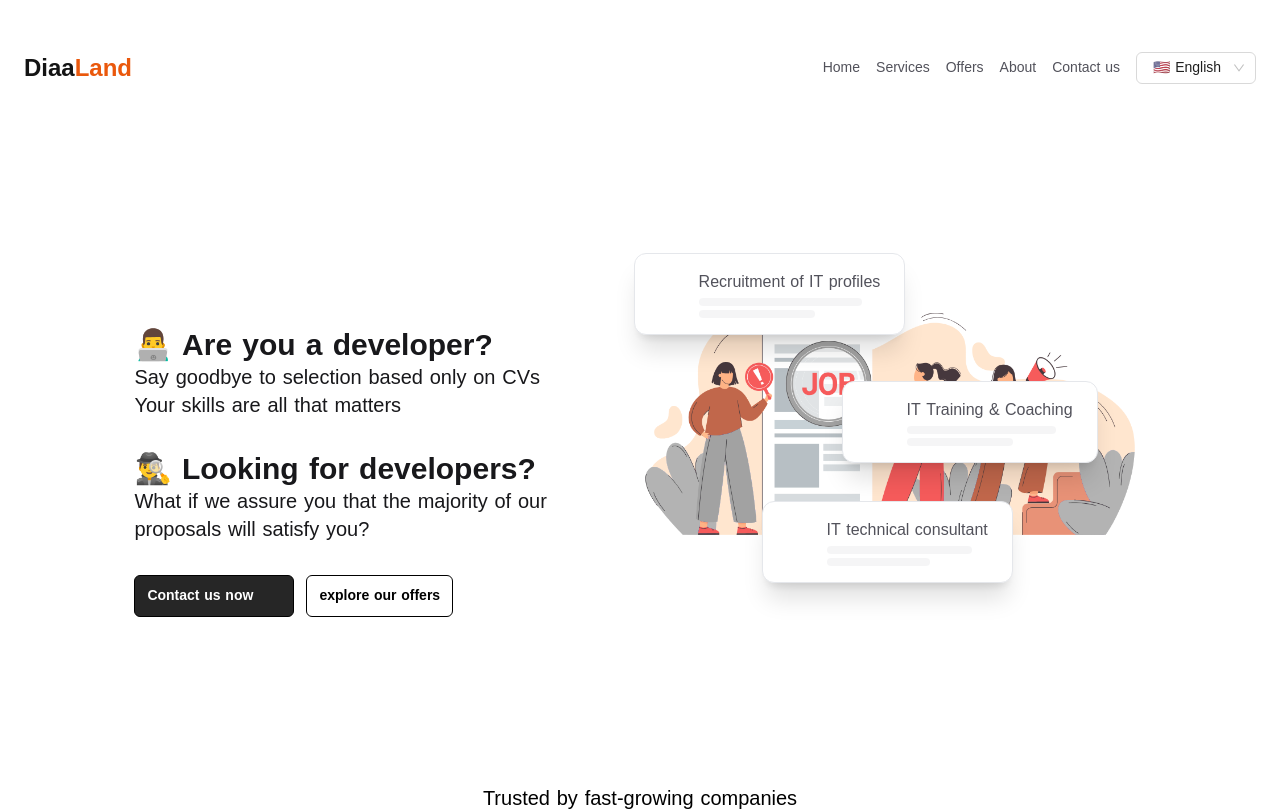
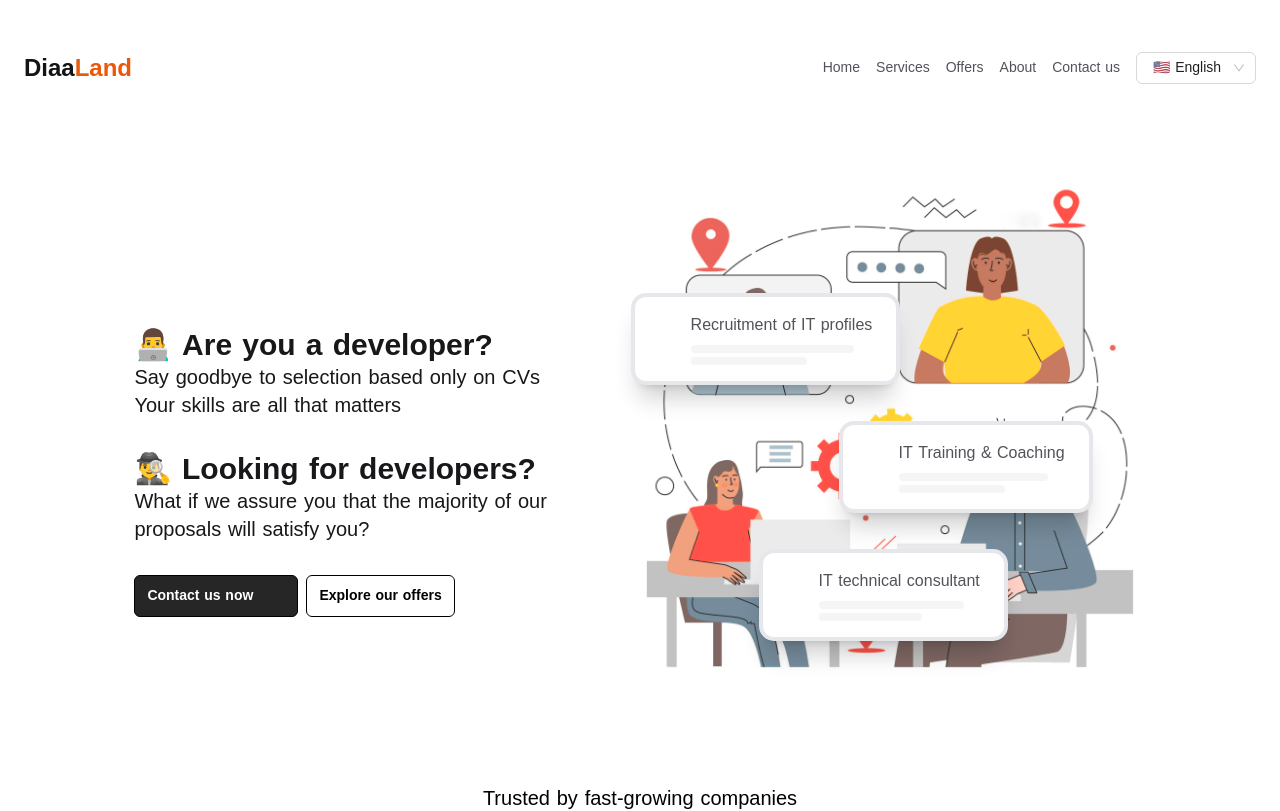
Before and after one commit to Labrahmi/diaaland, a React (Vite) app: page /en in a window 1280 px wide. Shown: the top 811 px of the page. Built offline with nearby package versions, Linux system fonts and the light colour scheme; some icons are missing; a web font is replaced by a local one.

Commit message:
#update: Hero more flex and cool, all languages

```diff
--- a/src/pages/ar/components/Hero.jsx
+++ b/src/pages/ar/components/Hero.jsx
@@ -29,49 +29,45 @@ function Hero() {
           </div>
         </div>
 
-        <div className='group/all relative saturate-0 hover:saturate-100 transition-all duration-500 ease-in-out animation-bounce'>
-          <img src={"/6203116.jpg"} className="w-[36rem] scale-[0.98] group-hover/all:scale-100 group-hover/all:opacity-80 opacity-15 select-none group/all-hover:saturate-150 group-hover/all:blur-none blur-sm transition-all duration-500 ease-in-out" alt="logo" />
+        <div className='md:group/all relative transition-all duration-500 ease-in-out animation-bounce'>
+          <img src={"/6203116.jpg"} className="md:w-[32rem] w-[24rem] scale-[0.95] md:group-hover/all:scale-[1] md:group-hover/all:opacity-20 opacity-80 select-none md:group-hover/all:saturate-0 saturate-150 md:group-hover/all:blur-md blur-none transition-all duration-500 ease-in-out py-2 md:py-0" alt="logo" />
           {/*  */}
-          <a href='#' className="group/item absolute ring ring-gray-200 hover:ring-blue-100 hidden md:flex items-center p-4 px-6 bg-white rounded-xl border top-32 left-0 animate-[wave_8s_linear_infinite_300ms] shadow-xl shadow-[#00000032] transition-all duration-500 ease-in-out">
-            <div className='flex scale-125 fill-zinc-600 group-hover/item:fill-blue-500 transition-all duration-500 ease-in-out'><box-icon name='check-circle'></box-icon></div>
+          <a href='#' className="md:group/item absolute ring ring-gray-200 hover:ring-blue-100 hidden md:flex items-center p-4 px-6 bg-white rounded-xl border top-32 left-0 animate-[wave_8s_linear_infinite_300ms] shadow-xl shadow-[#00000032] transition-all duration-500 ease-in-out">
+            <div className='flex scale-125 fill-zinc-600 md:group-hover/item:fill-blue-500 transition-all duration-500 ease-in-out'><box-icon name='check-circle'></box-icon></div>
             <div className="flex px-1"></div>
             <div className='space-y-2'>
-              <div className='text-zinc-600 group-hover/item:text-blue-500 transition-all duration-500 ease-in-out'>التوظيف في مجال التقنية</div>
+              <div className='text-zinc-600 md:group-hover/item:text-blue-500 transition-all duration-500 ease-in-out'>التوظيف في مجال التقنية</div>
               <div className='space-y-1'>
-                <div className='flex'><div className='bg-zinc-100 group-hover/item:bg-blue-100 bg-opacity-85 rounded w-[90%] p-1 transition-all duration-500 ease-in-out'></div></div>
-                <div className='flex'><div className='bg-zinc-100 group-hover/item:bg-blue-100 bg-opacity-85 rounded w-[64%] p-1 transition-all duration-500 ease-in-out'></div></div>
+                <div className='flex'><div className='bg-zinc-100 md:group-hover/item:bg-blue-100 bg-opacity-85 rounded w-[90%] p-1 transition-all duration-500 ease-in-out'></div></div>
+                <div className='flex'><div className='bg-zinc-100 md:group-hover/item:bg-blue-100 bg-opacity-85 rounded w-[64%] p-1 transition-all duration-500 ease-in-out'></div></div>
               </div>
             </div>
           </a>
           {/*  */}
-          <a href='#' className="group/item absolute ring ring-gray-200 hover:ring-blue-100 hidden md:flex items-center p-4 px-6 bg-white rounded-xl border top-64 left-52 animate-[wave_8s_linear_infinite_300ms] shadow-xl shadow-[#00000032] transition-all duration-500 ease-in-out">
-            <div className='flex scale-125 fill-zinc-600 group-hover/item:fill-blue-500 transition-all duration-500 ease-in-out'><box-icon name='check-circle'></box-icon></div>
+          <a href='#' className="md:group/item absolute ring ring-gray-200 hover:ring-blue-100 hidden md:flex items-center p-4 px-6 bg-white rounded-xl border top-64 left-52 animate-[wave_8s_linear_infinite_300ms] shadow-xl shadow-[#00000032] transition-all duration-500 ease-in-out">
+            <div className='flex scale-125 fill-zinc-600 md:group-hover/item:fill-blue-500 transition-all duration-500 ease-in-out'><box-icon name='check-circle'></box-icon></div>
             <div className="flex px-1"></div>
             <div className='space-y-2'>
-              <div className='text-zinc-600 group-hover/item:text-blue-500 transition-all duration-500 ease-in-out'>التوظيف في مجال التقنية</div>
+              <div className='text-zinc-600 md:group-hover/item:text-blue-500 transition-all duration-500 ease-in-out'>التدريب في مجال التقنية</div>
               <div className='space-y-1'>
-                <div className='flex'><div className='bg-zinc-100 group-hover/item:bg-blue-100 bg-opacity-85 rounded w-[90%] p-1 transition-all duration-500 ease-in-out'></div></div>
-                <div className='flex'><div className='bg-zinc-100 group-hover/item:bg-blue-100 bg-opacity-85 rounded w-[64%] p-1 transition-all duration-500 ease-in-out'></div></div>
+                <div className='flex'><div className='bg-zinc-100 md:group-hover/item:bg-blue-100 bg-opacity-85 rounded w-[90%] p-1 transition-all duration-500 ease-in-out'></div></div>
+                <div className='flex'><div className='bg-zinc-100 md:group-hover/item:bg-blue-100 bg-opacity-85 rounded w-[64%] p-1 transition-all duration-500 ease-in-out'></div></div>
               </div>
             </div>
           </a>
           {/*  */}
-          <a href='#' className="group/item absolute ring ring-gray-200 hover:ring-blue-100 hidden md:flex items-center p-4 px-6 bg-white rounded-xl border top-96 left-32 animate-[wave_8s_linear_infinite_300ms] shadow-xl shadow-[#00000032] transition-all duration-500 ease-in-out">
-            <div className='flex scale-125 fill-zinc-600 group-hover/item:fill-blue-500 transition-all duration-500 ease-in-out'><box-icon name='check-circle'></box-icon></div>
+          <a href='#' className="md:group/item absolute ring ring-gray-200 hover:ring-blue-100 hidden md:flex items-center p-4 px-6 bg-white rounded-xl border top-96 left-32 animate-[wave_8s_linear_infinite_300ms] shadow-xl shadow-[#00000032] transition-all duration-500 ease-in-out">
+            <div className='flex scale-125 fill-zinc-600 md:group-hover/item:fill-blue-500 transition-all duration-500 ease-in-out'><box-icon name='check-circle'></box-icon></div>
             <div className="flex px-1"></div>
             <div className='space-y-2'>
-              <div className='text-zinc-600 group-hover/item:text-blue-500 transition-all duration-500 ease-in-out'>التوظيف في مجال التقنية</div>
+              <div className='text-zinc-600 md:group-hover/item:text-blue-500 transition-all duration-500 ease-in-out'>استشارة في مجال التقنية</div>
               <div className='space-y-1'>
-                <div className='flex'><div className='bg-zinc-100 group-hover/item:bg-blue-100 bg-opacity-85 rounded w-[90%] p-1 transition-all duration-500 ease-in-out'></div></div>
-                <div className='flex'><div className='bg-zinc-100 group-hover/item:bg-blue-100 bg-opacity-85 rounded w-[64%] p-1 transition-all duration-500 ease-in-out'></div></div>
+                <div className='flex'><div className='bg-zinc-100 md:group-hover/item:bg-blue-100 bg-opacity-85 rounded w-[90%] p-1 transition-all duration-500 ease-in-out'></div></div>
+                <div className='flex'><div className='bg-zinc-100 md:group-hover/item:bg-blue-100 bg-opacity-85 rounded w-[64%] p-1 transition-all duration-500 ease-in-out'></div></div>
               </div>
             </div>
           </a>
         </div>
-
-        {/* <div className='text-zinc-600'>التدريب والتوجيه في مجال التقنية</div> */}
-        {/* <div className='text-zinc-600'>استشارة في مجال التقنية</div> */}
-
       </div>
     </>
   )
--- a/src/pages/en/components/Hero.jsx
+++ b/src/pages/en/components/Hero.jsx
@@ -14,48 +14,59 @@ function Hero() {
             <h1 className='text-base md:text-3xl font-bold text-zinc-900'>🕵️‍♂️ Looking for developers?</h1>
             <h2 className='text-sm md:text-xl text-zinc-900'>What if we assure you that the majority of our proposals will satisfy you?</h2>
           </div>
-          <div className="flex space-x-3">
-            <a href='#' className='flex items-center p-2 px-3 space-x-1 w-fit text-sm self-start text-white bg-black fill-white bg-opacity-85 hover:bg-opacity-100 hover:shadow-2xl hover:shadow-gray-300 font-semibold rounded-md border border-black transition-all duration-300 ease-in-out'>
+          <div className="flex">
+            <a href='#' className='flex items-center p-2 px-3 w-fit text-sm self-start text-white bg-black fill-white bg-opacity-85 hover:bg-opacity-100 hover:shadow-2xl hover:shadow-gray-300 font-semibold rounded-md border border-black transition-all duration-300 ease-in-out'>
               <div className=''>Contact us now</div>
+              <div className="flex px-1"></div>
               <div className="flex"><box-icon name='chevron-right'></box-icon></div>
             </a>
+            <div className="flex px-1"></div>
             <a href='#' className='flex items-center p-2 px-3 w-fit text-sm self-start text-black bg-opacity-85 hover:bg-opacity-100 hover:shadow-2xl hover:shadow-gray-300 font-semibold rounded-md border border-black transition-all duration-300 ease-in-out'>
               <div className="flex invisible w-0"><box-icon name='chevron-right'></box-icon></div>
-              <div className=''>explore our offers</div>
+              <div className=''>Explore our offers</div>
               <div className="flex invisible w-0"><box-icon name='chevron-right'></box-icon></div>
             </a>
           </div>
         </div>
-
-        <div className='relative'>
-          <img src={"/hr_hero.png"} className="w-[32rem] select-none" alt="logo" />
+        <div className='group/all relative transition-all duration-500 ease-in-out animation-bounce'>
           {/*  */}
-          <div className="absolute hidden md:flex items-center space-x-4 p-4 px-6 bg-white cursor-default rounded-xl border top-0 left-0 animate-[wave_8s_linear_infinite_300ms] shadow-xl shadow-[#00000020]">
-            <div className='flex scale-125 fill-zinc-600'><box-icon name='check-circle'></box-icon></div>
+          <img src={"/6203116.jpg"} className="md:w-[32rem] w-[24rem] scale-[0.95] md:group-hover/all:scale-[1] md:group-hover/all:opacity-20 opacity-80 select-none md:group-hover/all:saturate-0 saturate-150 md:group-hover/all:blur-md blur-none transition-all duration-500 ease-in-out py-2 md:py-0" alt="logo" />
+          {/*  */}
+          <a href='#' className="group/item absolute ring ring-gray-200 hover:ring-blue-100 hidden md:flex items-center p-4 px-6 bg-white rounded-xl border top-32 left-0 animate-[wave_8s_linear_infinite_300ms] shadow-xl shadow-[#00000032] transition-all duration-500 ease-in-out select-none">
+            <div className='flex scale-125 fill-zinc-600 group-hover/item:fill-blue-500 transition-all duration-500 ease-in-out'><box-icon name='check-circle'></box-icon></div>
+            <div className="flex px-1"></div>
+            <div className='space-y-2'>
+              <div className='text-zinc-600 group-hover/item:text-blue-500 transition-all duration-500 ease-in-out'>Recruitment of IT profiles</div>
               <div className='space-y-1'>
-              <div className='text-zinc-600'>Recruitment of IT profiles</div>
-              <div className='flex'><div className='bg-zinc-100 bg-opacity-85 rounded w-[90%] p-1'></div></div>
-              <div className='flex'><div className='bg-zinc-100 bg-opacity-85 rounded w-[64%] p-1'></div></div>
+                <div className='flex'><div className='bg-zinc-100 group-hover/item:bg-blue-100 bg-opacity-85 rounded w-[90%] p-1 transition-all duration-500 ease-in-out'></div></div>
+                <div className='flex'><div className='bg-zinc-100 group-hover/item:bg-blue-100 bg-opacity-85 rounded w-[64%] p-1 transition-all duration-500 ease-in-out'></div></div>
               </div>
             </div>
+          </a>
           {/*  */}
-          <div className="absolute hidden md:flex items-center space-x-4 p-4 px-6 bg-white cursor-default rounded-xl border top-32 left-52 animate-[wave_8s_linear_infinite_1300ms] shadow-xl shadow-[#00000020]">
-            <div className='flex scale-125 fill-zinc-600'><box-icon name='check-circle'></box-icon></div>
+          <a href='#' className="group/item absolute ring ring-gray-200 hover:ring-blue-100 hidden md:flex items-center p-4 px-6 bg-white rounded-xl border top-64 left-52 animate-[wave_8s_linear_infinite_300ms] shadow-xl shadow-[#00000032] transition-all duration-500 ease-in-out select-none">
+            <div className='flex scale-125 fill-zinc-600 group-hover/item:fill-blue-500 transition-all duration-500 ease-in-out'><box-icon name='check-circle'></box-icon></div>
+            <div className="flex px-1"></div>
+            <div className='space-y-2'>
+              <div className='text-zinc-600 group-hover/item:text-blue-500 transition-all duration-500 ease-in-out'>IT Training & Coaching</div>
               <div className='space-y-1'>
-              <div className='text-zinc-600'>IT Training & Coaching</div>
-              <div className='flex'><div className='bg-zinc-100 bg-opacity-85 rounded w-[90%] p-1'></div></div>
-              <div className='flex'><div className='bg-zinc-100 bg-opacity-85 rounded w-[64%] p-1'></div></div>
+                <div className='flex'><div className='bg-zinc-100 group-hover/item:bg-blue-100 bg-opacity-85 rounded w-[90%] p-1 transition-all duration-500 ease-in-out'></div></div>
+                <div className='flex'><div className='bg-zinc-100 group-hover/item:bg-blue-100 bg-opacity-85 rounded w-[64%] p-1 transition-all duration-500 ease-in-out'></div></div>
               </div>
             </div>
+          </a>
           {/*  */}
-          <div className="absolute hidden md:flex items-center space-x-4 p-4 px-6 bg-white cursor-default rounded-xl border top-64 left-32 animate-[wave_8s_linear_infinite_0ms] shadow-xl shadow-[#00000020]">
-            <div className='flex scale-125 fill-zinc-600'><box-icon name='check-circle'></box-icon></div>
+          <a href='#' className="group/item absolute ring ring-gray-200 hover:ring-blue-100 hidden md:flex items-center p-4 px-6 bg-white rounded-xl border top-96 left-32 animate-[wave_8s_linear_infinite_300ms] shadow-xl shadow-[#00000032] transition-all duration-500 ease-in-out select-none">
+            <div className='flex scale-125 fill-zinc-600 group-hover/item:fill-blue-500 transition-all duration-500 ease-in-out'><box-icon name='check-circle'></box-icon></div>
+            <div className="flex px-1"></div>
+            <div className='space-y-2'>
+              <div className='text-zinc-600 group-hover/item:text-blue-500 transition-all duration-500 ease-in-out'>IT technical consultant</div>
               <div className='space-y-1'>
-              <div className='text-zinc-600'>IT technical consultant</div>
-              <div className='flex'><div className='bg-zinc-100 bg-opacity-85 rounded w-[90%] p-1'></div></div>
-              <div className='flex'><div className='bg-zinc-100 bg-opacity-85 rounded w-[64%] p-1'></div></div>
+                <div className='flex'><div className='bg-zinc-100 group-hover/item:bg-blue-100 bg-opacity-85 rounded w-[90%] p-1 transition-all duration-500 ease-in-out'></div></div>
+                <div className='flex'><div className='bg-zinc-100 group-hover/item:bg-blue-100 bg-opacity-85 rounded w-[64%] p-1 transition-all duration-500 ease-in-out'></div></div>
               </div>
             </div>
+          </a>
           {/*  */}
         </div>
       </div>
--- a/src/pages/fr/components/Hero.jsx
+++ b/src/pages/fr/components/Hero.jsx
@@ -14,13 +14,60 @@ function Hero() {
             <h1 className='text-base md:text-3xl font-bold text-zinc-900'>🕵️‍♂️ Vous cherchez des développeurs?</h1>
             <h2 className='text-sm md:text-xl text-zinc-900'>Et si on vous assure que la majorité de nos propositions vont vous satisfaire?</h2>
           </div>
-          <div className=''>
-            <a href='#' className='text-sm self-start text-black bg-transparent hover:bg-black hover:text-white hover:font-semibold hover:px-5 p-2 px-4 rounded-md border border-black hover:shadow-md transition-all duration-200 ease-in-out'>
-              Contactez-nous maintenant
+          <div className="flex">
+            <a href='#' className='flex items-center p-2 px-3 w-fit text-sm self-start text-white bg-black fill-white bg-opacity-85 hover:bg-opacity-100 hover:shadow-2xl hover:shadow-gray-300 font-semibold rounded-md border border-black transition-all duration-300 ease-in-out'>
+              <div className=''>Contactez-nous</div>
+              <div className="flex px-1"></div>
+              <div className="flex"><box-icon name='chevron-right'></box-icon></div>
+            </a>
+            <div className="flex px-1"></div>
+            <a href='#' className='flex items-center p-2 px-3 w-fit text-sm self-start text-black bg-opacity-85 hover:bg-opacity-100 hover:shadow-2xl hover:shadow-gray-300 font-semibold rounded-md border border-black transition-all duration-300 ease-in-out'>
+              <div className="flex invisible w-0"><box-icon name='chevron-right'></box-icon></div>
+              <div className=''>Explorez nos offres</div>
+              <div className="flex invisible w-0"><box-icon name='chevron-right'></box-icon></div>
             </a>
           </div>
         </div>
-        <div className=''><img src={"/hr_hero.png"} className="w-[32rem] select-none" alt="logo" /></div>
+
+        <div className='md:group/all relative transition-all duration-500 ease-in-out animation-bounce'>
+          <img src={"/6203116.jpg"} className="md:w-[32rem] w-[24rem] scale-[0.95] md:md:group-hover/all:scale-[1] md:md:group-hover/all:opacity-20 opacity-80 select-none md:md:group-hover/all:saturate-0 saturate-150 md:md:group-hover/all:blur-md blur-none transition-all duration-500 ease-in-out py-2 md:py-0" alt="logo" />
+          {/*  */}
+          <a href='#' className="md:group/item absolute ring ring-gray-200 hover:ring-blue-100 hidden md:flex items-center p-4 px-6 bg-white rounded-xl border top-32 left-0 animate-[wave_8s_linear_infinite_300ms] shadow-xl shadow-[#00000032] transition-all duration-500 ease-in-out">
+            <div className='flex scale-125 fill-zinc-600 md:group-hover/item:fill-blue-500 transition-all duration-500 ease-in-out'><box-icon name='check-circle'></box-icon></div>
+            <div className="flex px-1"></div>
+            <div className='space-y-2'>
+              <div className='text-zinc-600 md:group-hover/item:text-blue-500 transition-all duration-500 ease-in-out'>Recrutement de profils IT</div>
+              <div className='space-y-1'>
+                <div className='flex'><div className='bg-zinc-100 md:group-hover/item:bg-blue-100 bg-opacity-85 rounded w-[90%] p-1 transition-all duration-500 ease-in-out'></div></div>
+                <div className='flex'><div className='bg-zinc-100 md:group-hover/item:bg-blue-100 bg-opacity-85 rounded w-[64%] p-1 transition-all duration-500 ease-in-out'></div></div>
+              </div>
+            </div>
+          </a>
+          {/*  */}
+          <a href='#' className="md:group/item absolute ring ring-gray-200 hover:ring-blue-100 hidden md:flex items-center p-4 px-6 bg-white rounded-xl border top-64 left-52 animate-[wave_8s_linear_infinite_300ms] shadow-xl shadow-[#00000032] transition-all duration-500 ease-in-out">
+            <div className='flex scale-125 fill-zinc-600 md:group-hover/item:fill-blue-500 transition-all duration-500 ease-in-out'><box-icon name='check-circle'></box-icon></div>
+            <div className="flex px-1"></div>
+            <div className='space-y-2'>
+              <div className='text-zinc-600 md:group-hover/item:text-blue-500 transition-all duration-500 ease-in-out'>Formateur/Coach en IT</div>
+              <div className='space-y-1'>
+                <div className='flex'><div className='bg-zinc-100 md:group-hover/item:bg-blue-100 bg-opacity-85 rounded w-[90%] p-1 transition-all duration-500 ease-in-out'></div></div>
+                <div className='flex'><div className='bg-zinc-100 md:group-hover/item:bg-blue-100 bg-opacity-85 rounded w-[64%] p-1 transition-all duration-500 ease-in-out'></div></div>
+              </div>
+            </div>
+          </a>
+          {/*  */}
+          <a href='#' className="md:group/item absolute ring ring-gray-200 hover:ring-blue-100 hidden md:flex items-center p-4 px-6 bg-white rounded-xl border top-96 left-32 animate-[wave_8s_linear_infinite_300ms] shadow-xl shadow-[#00000032] transition-all duration-500 ease-in-out">
+            <div className='flex scale-125 fill-zinc-600 md:group-hover/item:fill-blue-500 transition-all duration-500 ease-in-out'><box-icon name='check-circle'></box-icon></div>
+            <div className="flex px-1"></div>
+            <div className='space-y-2'>
+              <div className='text-zinc-600 md:group-hover/item:text-blue-500 transition-all duration-500 ease-in-out'>Consultation technique IT</div>
+              <div className='space-y-1'>
+                <div className='flex'><div className='bg-zinc-100 md:group-hover/item:bg-blue-100 bg-opacity-85 rounded w-[90%] p-1 transition-all duration-500 ease-in-out'></div></div>
+                <div className='flex'><div className='bg-zinc-100 md:group-hover/item:bg-blue-100 bg-opacity-85 rounded w-[64%] p-1 transition-all duration-500 ease-in-out'></div></div>
+              </div>
+            </div>
+          </a>
+        </div>
       </div>
     </>
   )
```
Lines whose indentation alone changed are shown as unchanged.
